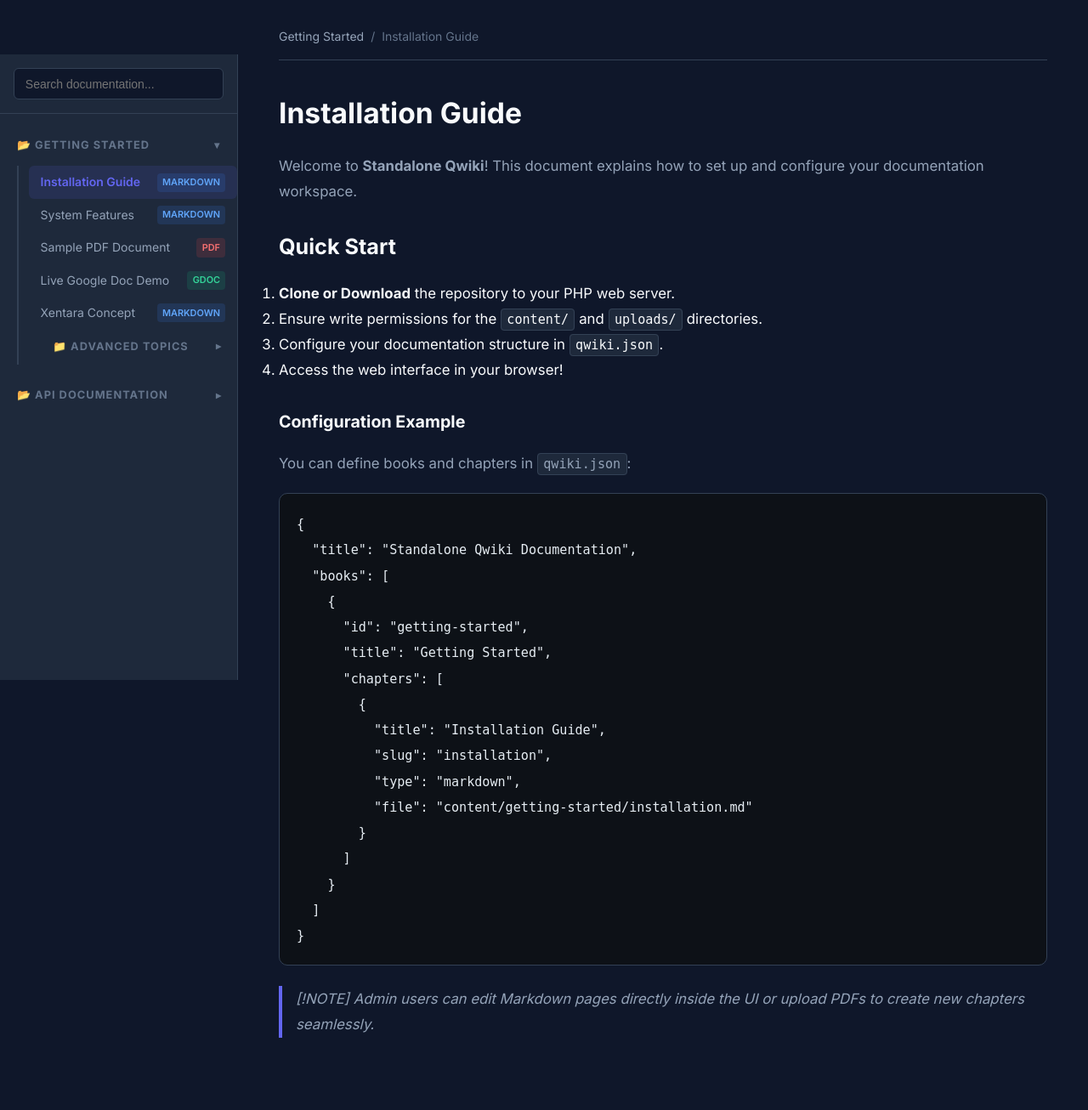
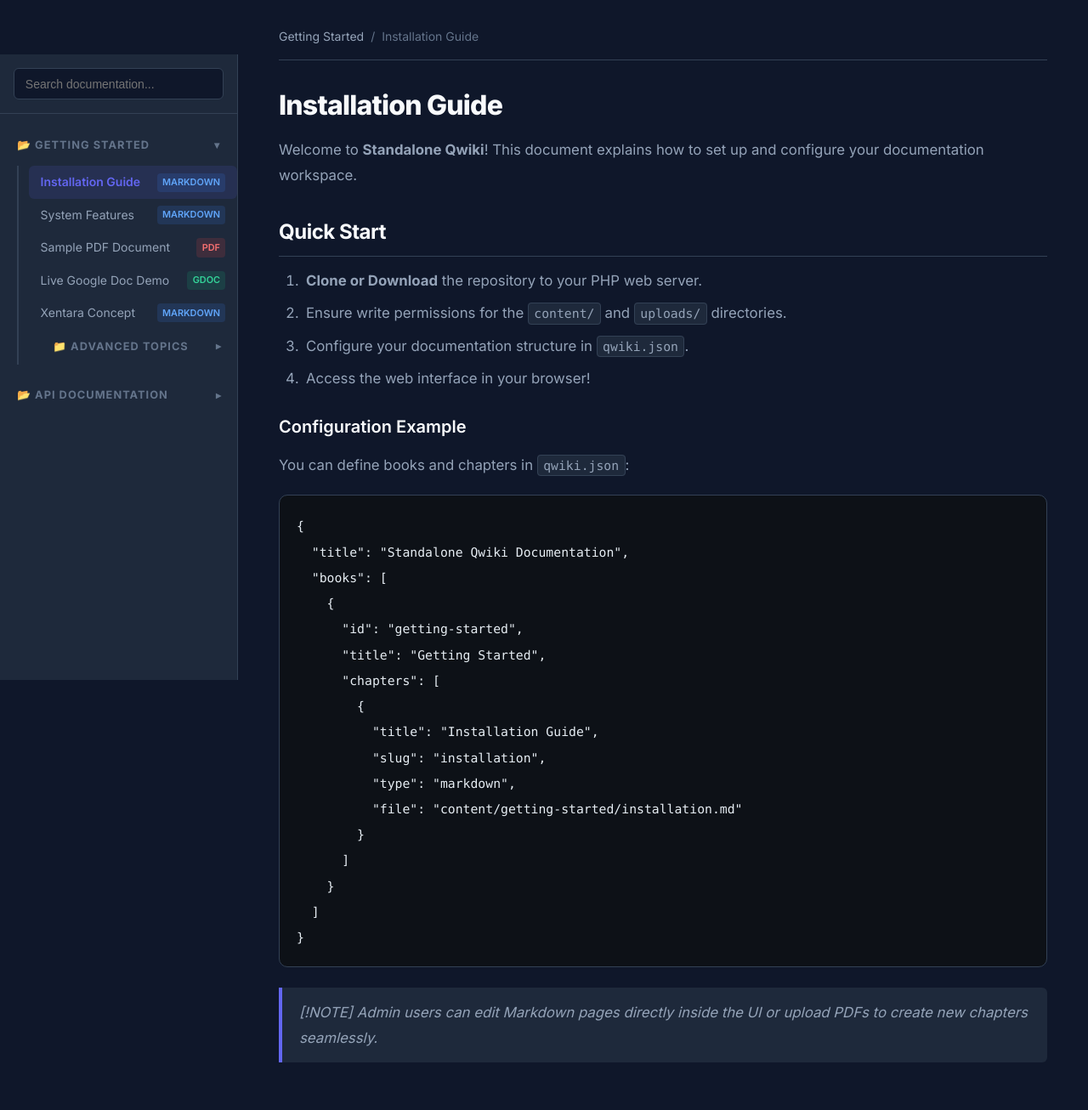
Before and after one commit to FrancoBenedetti/standalone-qwiki, a PHP site: page /index.php?book=getting-started&folder=getting-started in a window 1280 px wide. Shown: the part 64-1370 px from the top of the page at 85% size. Before the commit the page ends 1285 px from the top, so only its background shows below. Run offline with PHP 8.4, Linux system fonts and the light colour scheme.

Commit message:
Fix markdown element left alignment: add list padding-left, clean blockquotes, table borders, and heading margins

```diff
--- a/assets/css/qwiki.css
+++ b/assets/css/qwiki.css
@@ -395,11 +395,45 @@ body {
   font-size: 1.05rem;
 }
 
-.content-body h1, .content-body h2, .content-body h3 {
-  margin-top: 1.75rem;
+.content-body > *:first-child {
+  margin-top: 0 !important;
+}
+
+.content-body h1 {
+  font-size: 2rem;
+  margin-top: 2rem;
   margin-bottom: 1rem;
   color: var(--text-primary);
+  font-weight: 800;
+  letter-spacing: -0.025em;
+  line-height: 1.3;
+}
+
+.content-body h2 {
+  font-size: 1.5rem;
+  margin-top: 1.85rem;
+  margin-bottom: 0.85rem;
+  color: var(--text-primary);
   font-weight: 700;
+  letter-spacing: -0.02em;
+  border-bottom: 1px solid var(--border-color);
+  padding-bottom: 0.4rem;
+}
+
+.content-body h3 {
+  font-size: 1.25rem;
+  margin-top: 1.5rem;
+  margin-bottom: 0.75rem;
+  color: var(--text-primary);
+  font-weight: 600;
+}
+
+.content-body h4, .content-body h5, .content-body h6 {
+  font-size: 1.1rem;
+  margin-top: 1.25rem;
+  margin-bottom: 0.5rem;
+  color: var(--text-primary);
+  font-weight: 600;
 }
 
 .content-body p {
@@ -407,13 +441,86 @@ body {
   color: var(--text-secondary);
 }
 
+/* Lists Alignment */
+.content-body ul, .content-body ol {
+  padding-left: 1.75rem;
+  margin-bottom: 1.25rem;
+  color: var(--text-secondary);
+}
+
+.content-body li {
+  margin-bottom: 0.5rem;
+  padding-left: 0.25rem;
+}
+
+.content-body li > ul, .content-body li > ol {
+  margin-top: 0.5rem;
+  margin-bottom: 0.5rem;
+}
+
+.content-body blockquote {
+  border-left: 4px solid var(--accent-color);
+  background: var(--bg-secondary);
+  padding: 0.85rem 1.25rem;
+  margin: 1.5rem 0;
+  border-radius: 0 var(--radius-sm) var(--radius-sm) 0;
+  color: var(--text-secondary);
+  font-style: italic;
+}
+
+.content-body blockquote p {
+  margin-bottom: 0;
+}
+
+/* Tables Styling */
+.content-body table {
+  width: 100%;
+  border-collapse: collapse;
+  margin-top: 1.5rem;
+  margin-bottom: 1.75rem;
+  font-size: 0.95rem;
+  border: 1px solid var(--border-color);
+  border-radius: var(--radius-sm);
+  overflow: hidden;
+}
+
+.content-body th, .content-body td {
+  padding: 0.75rem 1rem;
+  border: 1px solid var(--border-color);
+  text-align: left;
+}
+
+.content-body th {
+  background: var(--bg-secondary);
+  color: var(--text-primary);
+  font-weight: 600;
+}
+
+.content-body tr:nth-child(even) {
+  background: rgba(255, 255, 255, 0.02);
+}
+
+.content-body hr {
+  border: none;
+  border-top: 1px solid var(--border-color);
+  margin: 2rem 0;
+}
+
+.content-body img {
+  max-width: 100%;
+  height: auto;
+  border-radius: var(--radius-md);
+  margin: 1.25rem 0;
+  border: 1px solid var(--border-color);
+}
+
 .content-body code {
   background: var(--bg-secondary);
   border: 1px solid var(--border-color);
   padding: 0.2rem 0.4rem;
   border-radius: 4px;
-  font-size: 0.9em;
-  font-family: monospace;
+  font-size: 0.88em;
+  font-family: ui-monospace, SFMono-Regular, Menlo, Monaco, Consolas, monospace;
 }
 
 .content-body pre {
@@ -430,14 +537,6 @@ body {
   border: none;
   padding: 0;
   color: #e6edf3;
-}
-
-.content-body blockquote {
-  border-left: 4px solid var(--accent-color);
-  padding-left: 1rem;
-  margin: 1.5rem 0;
-  color: var(--text-muted);
-  font-style: italic;
 }
 
 .pdf-viewer-container {
```
